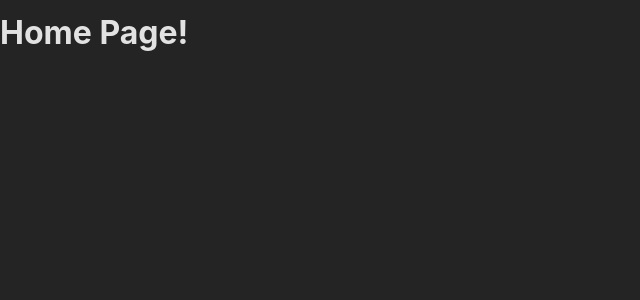
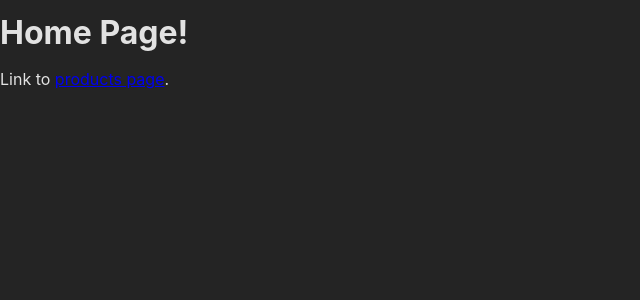
Before and after one commit to Line-Baumann-Haavik/Mini-React-projects, a React (Create React App) app in the folder 21-starting-project/21-starting-project/: page / in a window 1280 px wide. Shown: the top 300 px of the page, without its empty margins (0-640 px from the left). Built offline with nearby package versions, Linux system fonts and the light colour scheme.

Commit message:
added link to products page

```diff
--- a/21-starting-project/21-starting-project/src/pages/HomePage.js
+++ b/21-starting-project/21-starting-project/src/pages/HomePage.js
@@ -1,5 +1,10 @@
+import { Link } from "react-router-dom";
 
-
-export default function HomePage(){
-    return(<h1>Home Page!</h1>)
+export default function HomePage() {
+  return (
+    <>
+      <h1>Home Page!</h1>
+      <p>Link to <Link to="/products">products page</Link>.</p>
+    </>
+  );
 }
```
